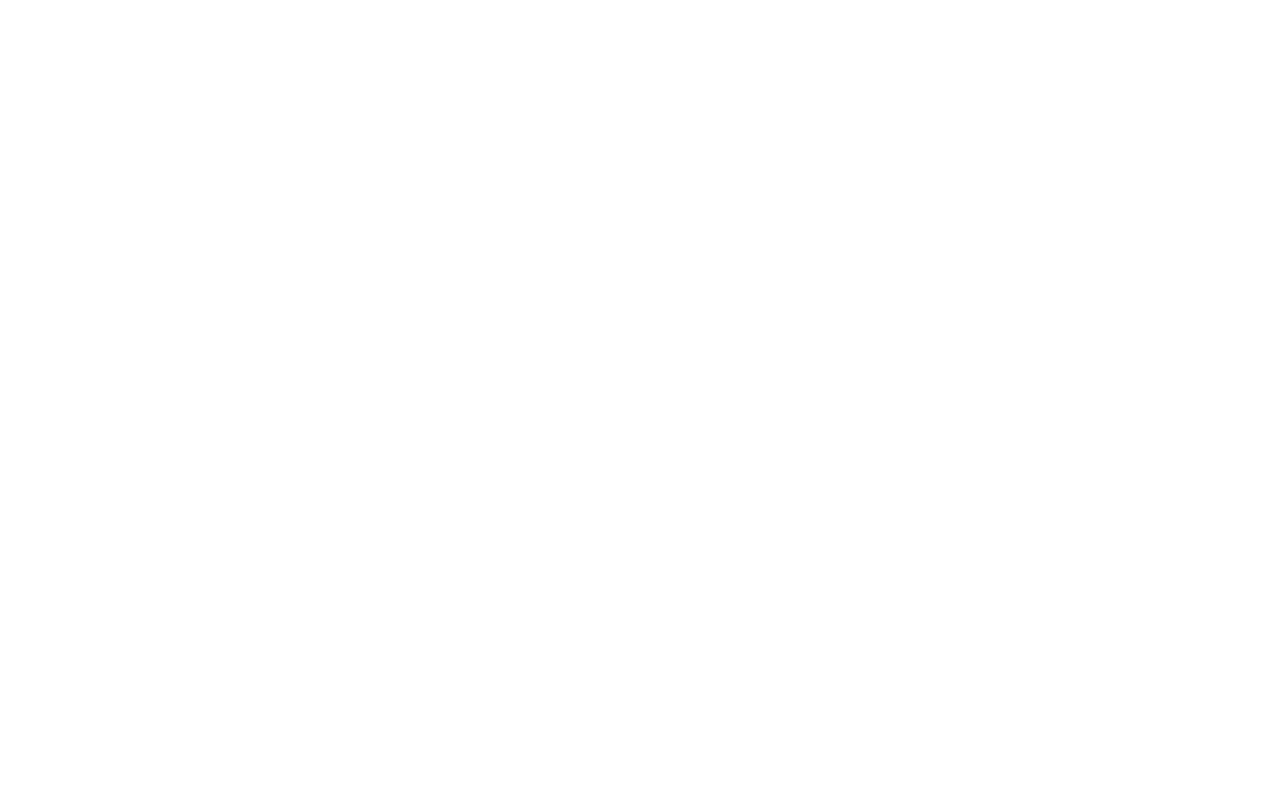
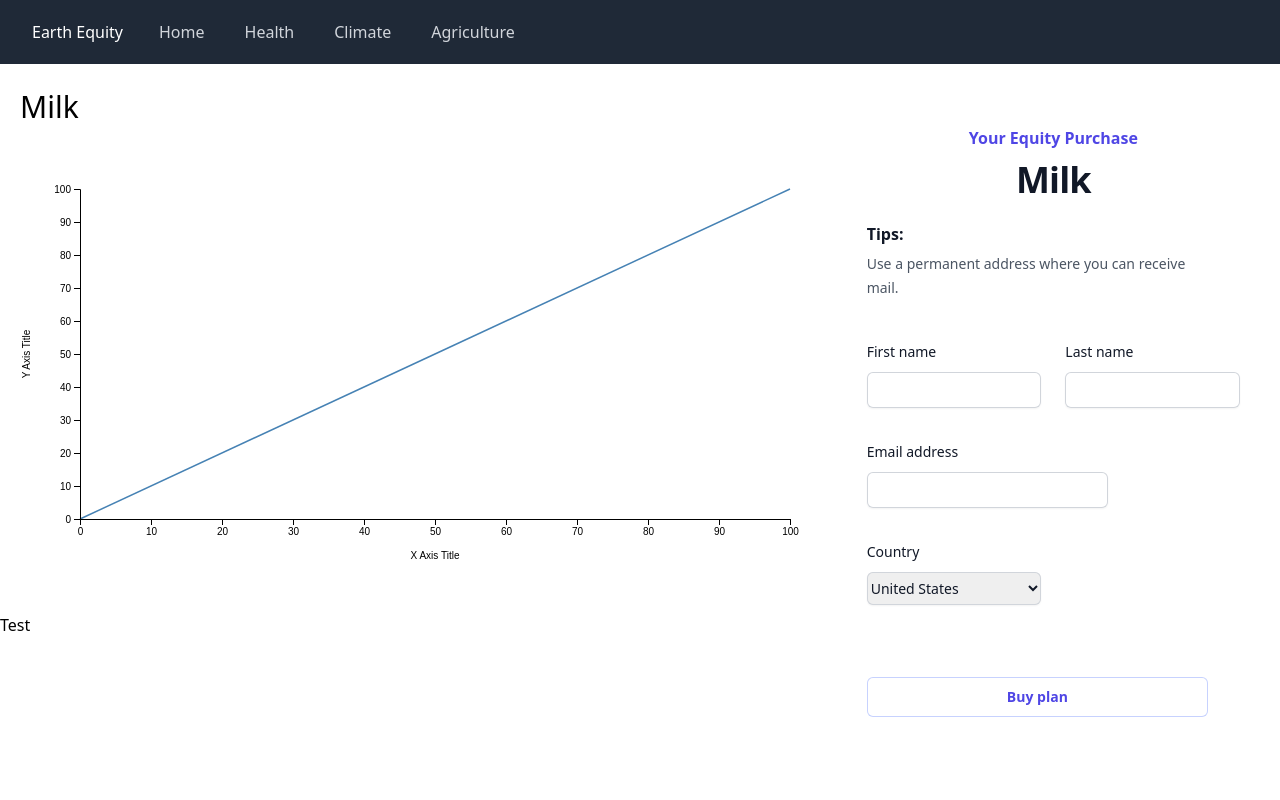
Before and after one commit to hajin-park/Earth-Equity, a React (Vite) app in the folder EarthEquity/: page /milk in a window 1280 px wide. Before the commit this address had no page. Shown: the top 800 px of the page. Built offline with nearby package versions, Linux system fonts and the light colour scheme.

Commit message:
Naviation bar (need changes to theme when selected)

```diff
--- a/EarthEquity/src/Components/Navbar/NavigationBar.jsx
+++ b/EarthEquity/src/Components/Navbar/NavigationBar.jsx
@@ -1,9 +1,24 @@
-import React from "react"
-import { Fragment } from 'react'
+import React, { useState } from "react"
 import { Disclosure, Menu, Transition } from '@headlessui/react'
-import { Bars3Icon, BellIcon, XMarkIcon } from '@heroicons/react/24/outline'
+import { NavLink } from "react-router-dom";
+import Covid from "../../Pages/Health/Covid";
+import Heat from "../../Pages/Climate/Heat";
+import Milk from "../../Pages/Agriculture/Milk";
+
+const navigation = [
+    { name: "Home", to: "/"},
+    { name: "Health", to: "covid" },
+    { name: "Climate", to: "heat" },
+    { name: "Agriculture", to: "milk"},
+];
 
 const NavigationBar = () => {
+    const [currentPage, setCurrentPage] = useState("Home")
+
+    const handleClick = (name) => {
+        setCurrentPage(name)
+    }
+
     return (
         <Disclosure as="nav" className="bg-gray-800">
         {({ open }) => (
@@ -16,120 +31,21 @@
                     </a>
                     <div className="hidden sm:ml-6 sm:block">
                     <div className="flex space-x-4">
-                        {/* Current: "bg-gray-900 text-white", Default: "text-gray-300 hover:bg-gray-700 hover:text-white" */}
-                        <a href="#" className="rounded-md bg-gray-900 px-3 py-2 text-sm font-medium text-white">
-                        Dashboard
-                        </a>
-                        <a
-                        href="#"
-                        className="rounded-md px-3 py-2 text-sm font-medium text-gray-300 hover:bg-gray-700 hover:text-white"
-                        >
-                        Team
-                        </a>
-                        <a
-                        href="#"
-                        className="rounded-md px-3 py-2 text-sm font-medium text-gray-300 hover:bg-gray-700 hover:text-white"
-                        >
-                        Projects
-                        </a>
-                        <a
-                        href="#"
-                        className="rounded-md px-3 py-2 text-sm font-medium text-gray-300 hover:bg-gray-700 hover:text-white"
-                        >
-                        Calendar
-                        </a>
+                        {navigation.map((item) => (
+                            <NavLink
+                                key={item.name}
+                                onClick={(e) => {
+                                    e.preventDefault()
+                                    handleClick(item.name)}
+                                }
+                                to={item.to}
+                                className={`block rounded-md px-3 py-2 text-base font-medium text-gray-300 hover:bg-gray-700 hover:text-white ${"bg-gray-500" ? currentPage == item.name : ""}`}
+                            >
+                                {item.name}
+                            </NavLink>
+                        ))}
                     </div>
                     </div>
-                </div>
-                <div className="hidden sm:ml-6 sm:block">
-                    <div className="flex items-center">
-                    <button
-                        type="button"
-                        className="relative rounded-full bg-gray-800 p-1 text-gray-400 hover:text-white focus:outline-none focus:ring-2 focus:ring-white focus:ring-offset-2 focus:ring-offset-gray-800"
-                    >
-                        <span className="absolute -inset-1.5" />
-                        <span className="sr-only">View notifications</span>
-                        <BellIcon className="h-6 w-6" aria-hidden="true" />
-                    </button>
-
-                    {/* Profile dropdown */}
-                    <Menu as="div" className="relative ml-3">
-                        <div>
-                        <Menu.Button className="relative flex rounded-full bg-gray-800 text-sm focus:outline-none focus:ring-2 focus:ring-white focus:ring-offset-2 focus:ring-offset-gray-800">
-                            <span className="absolute -inset-1.5" />
-                            <span className="sr-only">Open user menu</span>
-                            <img
-                            className="h-8 w-8 rounded-full"
-                            src="https://images.unsplash.com/photo-1472099645785-5658abf4ff4e?ixlib=rb-1.2.1&ixid=eyJhcHBfaWQiOjEyMDd9&auto=format&fit=facearea&facepad=2&w=256&h=256&q=80"
-                            alt=""
-                            />
-                        </Menu.Button>
-                        </div>
-                        <Transition
-                        as={Fragment}
-                        enter="transition ease-out duration-100"
-                        enterFrom="transform opacity-0 scale-95"
-                        enterTo="transform opacity-100 scale-100"
-                        leave="transition ease-in duration-75"
-                        leaveFrom="transform opacity-100 scale-100"
-                        leaveTo="transform opacity-0 scale-95"
-                        >
-                        <Menu.Items className="absolute right-0 z-10 mt-2 w-48 origin-top-right rounded-md bg-white py-1 shadow-lg ring-1 ring-black ring-opacity-5 focus:outline-none">
-                            <Menu.Item>
-                            {({ active }) => (
-                                <a
-                                href="#"
-                                className={classNames(
-                                    active ? 'bg-gray-100' : '',
-                                    'block px-4 py-2 text-sm text-gray-700'
-                                )}
-                                >
-                                Your Profile
-                                </a>
-                            )}
-                            </Menu.Item>
-                            <Menu.Item>
-                            {({ active }) => (
-                                <a
-                                href="#"
-                                className={classNames(
-                                    active ? 'bg-gray-100' : '',
-                                    'block px-4 py-2 text-sm text-gray-700'
-                                )}
-                                >
-                                Settings
-                                </a>
-                            )}
-                            </Menu.Item>
-                            <Menu.Item>
-                            {({ active }) => (
-                                <a
-                                href="#"
-                                className={classNames(
-                                    active ? 'bg-gray-100' : '',
-                                    'block px-4 py-2 text-sm text-gray-700'
-                                )}
-                                >
-                                Sign out
-                                </a>
-                            )}
-                            </Menu.Item>
-                        </Menu.Items>
-                        </Transition>
-                    </Menu>
-                    </div>
-                </div>
-                <div className="-mr-2 flex sm:hidden">
-                    {/* Mobile menu button */}
-                    <Disclosure.Button className="relative inline-flex items-center justify-center rounded-md p-2 text-gray-400 hover:bg-gray-700 hover:text-white focus:outline-none focus:ring-2 focus:ring-inset focus:ring-white">
-                    <span className="absolute -inset-0.5" />
-                    <span className="sr-only">Open main menu</span>
-                    {open ? (
-                        <XMarkIcon className="block h-6 w-6" aria-hidden="true" />
-                    ) : (
-                        <Bars3Icon className="block h-6 w-6" aria-hidden="true" />
-                    )}
-                    </Disclosure.Button>
                 </div>
                 </div>
             </div>
@@ -140,77 +56,31 @@
                 <Disclosure.Button
                     as="a"
                     href="#"
-                    className="block rounded-md bg-gray-900 px-3 py-2 text-base font-medium text-white"
+                    className="block rounded-md px-3 py-2 text-base font-medium text-gray-300 hover:bg-gray-700 hover:text-white"
                 >
-                    Dashboard
+                    Health
                 </Disclosure.Button>
                 <Disclosure.Button
                     as="a"
                     href="#"
                     className="block rounded-md px-3 py-2 text-base font-medium text-gray-300 hover:bg-gray-700 hover:text-white"
                 >
-                    Team
+                    Health
                 </Disclosure.Button>
                 <Disclosure.Button
                     as="a"
                     href="#"
                     className="block rounded-md px-3 py-2 text-base font-medium text-gray-300 hover:bg-gray-700 hover:text-white"
                 >
-                    Projects
+                    Climate
                 </Disclosure.Button>
                 <Disclosure.Button
                     as="a"
                     href="#"
                     className="block rounded-md px-3 py-2 text-base font-medium text-gray-300 hover:bg-gray-700 hover:text-white"
                 >
-                    Calendar
+                    Agriculture
                 </Disclosure.Button>
-                </div>
-                <div className="border-t border-gray-700 pb-3 pt-4">
-                <div className="flex items-center px-5">
-                    <div className="flex-shrink-0">
-                    <img
-                        className="h-10 w-10 rounded-full"
-                        src="https://images.unsplash.com/photo-1472099645785-5658abf4ff4e?ixlib=rb-1.2.1&ixid=eyJhcHBfaWQiOjEyMDd9&auto=format&fit=facearea&facepad=2&w=256&h=256&q=80"
-                        alt=""
-                    />
-                    </div>
-                    <div className="ml-3">
-                    <div className="text-base font-medium text-white">Tom Cook</div>
-                    <div className="text-sm font-medium text-gray-400">tom@example.com</div>
-                    </div>
-                    <button
-                    type="button"
-                    className="relative ml-auto flex-shrink-0 rounded-full bg-gray-800 p-1 text-gray-400 hover:text-white focus:outline-none focus:ring-2 focus:ring-white focus:ring-offset-2 focus:ring-offset-gray-800"
-                    >
-                    <span className="absolute -inset-1.5" />
-                    <span className="sr-only">View notifications</span>
-                    <BellIcon className="h-6 w-6" aria-hidden="true" />
-                    </button>
-                </div>
-                <div className="mt-3 space-y-1 px-2">
-                    <Disclosure.Button
-                    as="a"
-                    href="#"
-                    className="block rounded-md px-3 py-2 text-base font-medium text-gray-400 hover:bg-gray-700 hover:text-white"
-                    >
-                    Your Profile
-                    </Disclosure.Button>
-                    <Disclosure.Button
-                    as="a"
-                    href="#"
-                    className="block rounded-md px-3 py-2 text-base font-medium text-gray-400 hover:bg-gray-700 hover:text-white"
-                    >
-                    Settings
-                    </Disclosure.Button>
-                    <Disclosure.Button
-                    as="a"
-                    href="#"
-                    className="block rounded-md px-3 py-2 text-base font-medium text-gray-400 hover:bg-gray-700 hover:text-white"
-                    >
-                    Sign out
-                    </Disclosure.Button>
-                </div>
                 </div>
             </Disclosure.Panel>
             </>
--- /dev/null
+++ b/EarthEquity/src/Pages/Agriculture/Milk.jsx
@@ -0,0 +1,49 @@
+import React from "react";
+import Graph from "../../Components/Graph/Graph.jsx";
+import Shop from "../../Components/Shop/Shop.jsx";
+
+const Milk = () => {
+    const data = [
+        { x: 0, y: 0 },
+        { x: 50, y: 50 },
+        { x: 100, y: 100 },
+        // ... more data points
+    ];
+
+    return (
+        <div className="Milk"
+            style={{ display: "flex" }}
+        >
+            <div className="info"
+                style={{ display: "flex", flex: 2, flexDirection: "column" }}
+            >
+                <a href="#" style={{ fontSize: "30px", padding: "20px" }}>
+                    Milk
+                </a>
+                <div style={{ padding: "20px", flex: 2, width: '800px', height: '400px' }}>
+                    <Graph
+                        data={data}
+                        width={800}
+                        height={400}
+                        xAxisTitle="X Axis Title"
+                        yAxisTitle="Y Axis Title"
+                    />
+                </div>
+                <div className="desc"
+                    style={{ flex: 1 }}
+                >
+                    <a href="#">
+                        Test
+                    </a>
+                </div>
+            </div>
+            <div className="buy"
+                style={{ flex: 1, padding: "20px" }}
+            >
+                <Shop data = "Milk"/>
+            </div>
+        </div>
+    )
+}
+
+export default Milk
```
Also changed, not shown: EarthEquity/src/main.jsx (+6 -1 lines).
